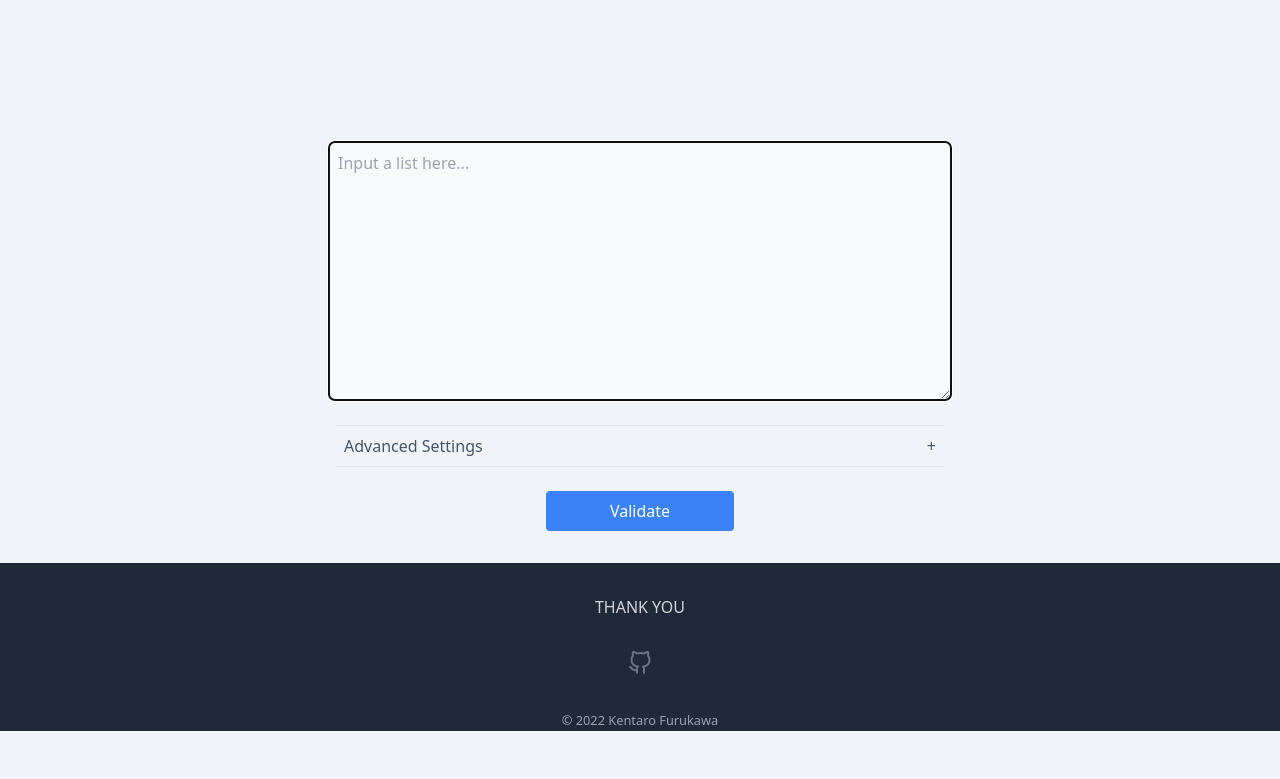
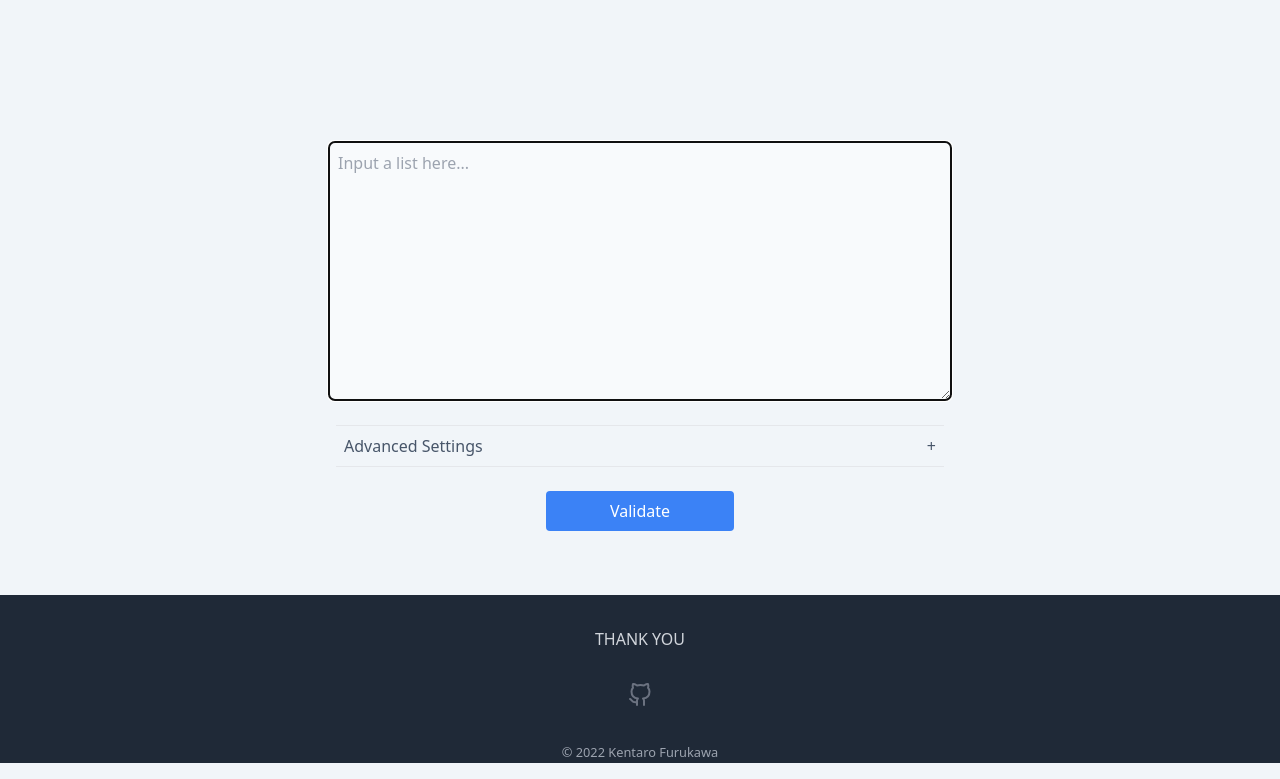
Before and after one commit to Kentaro-Furukawa/Address-Handler, a website: page index.html in a window 1280 px wide. Shown: the part 415-1194 px from the top of the page. Before the commit the page ends 1162 px from the top, so only its background shows below. Drawn offline with nearby package versions, Linux system fonts and the light colour scheme.

Commit message:
clean up lines

```diff
--- a/index.html
+++ b/index.html
@@ -96,7 +96,7 @@
         <section id="chunk-cards"></section>
     </section>
 
-    <footer class="pt-8 bg-gray-800 text-center">
+    <footer class="mt-8 pt-8 bg-gray-800 text-center">
         <p class="mb-8 text-gray-300 uppercase">Thank you</p>
         <ul class="flex justify-center mb-8 text-gray-500 hover:text-gray-300 transition-all duration-200">
             <li><a href="https://github.com/Kentaro-Furukawa/Address-Handler" target="_blank" title="Github">
--- a/script/main.js
+++ b/script/main.js
@@ -1,8 +1,3 @@
-// window.addEventListener('load', (event) => {
-//     document.querySelector('#copyright').append('&copy;' ,`2022 Kentaro Furukawa`);
-// });
-
-
 // Accordion ::::::::::::::::::::::::::::::::::::::::::::::::::::::::::::::
 
 const accordion = document.querySelectorAll('.accordion-label');
--- a/src/input.css
+++ b/src/input.css
@@ -170,6 +170,4 @@
         @apply py-1 px-4 font-mono odd:bg-sky-100 first:pt-4 last:pb-4 indent-2;
     }
 
-
-
 }
```
Also changed, not shown: css/output.css.
